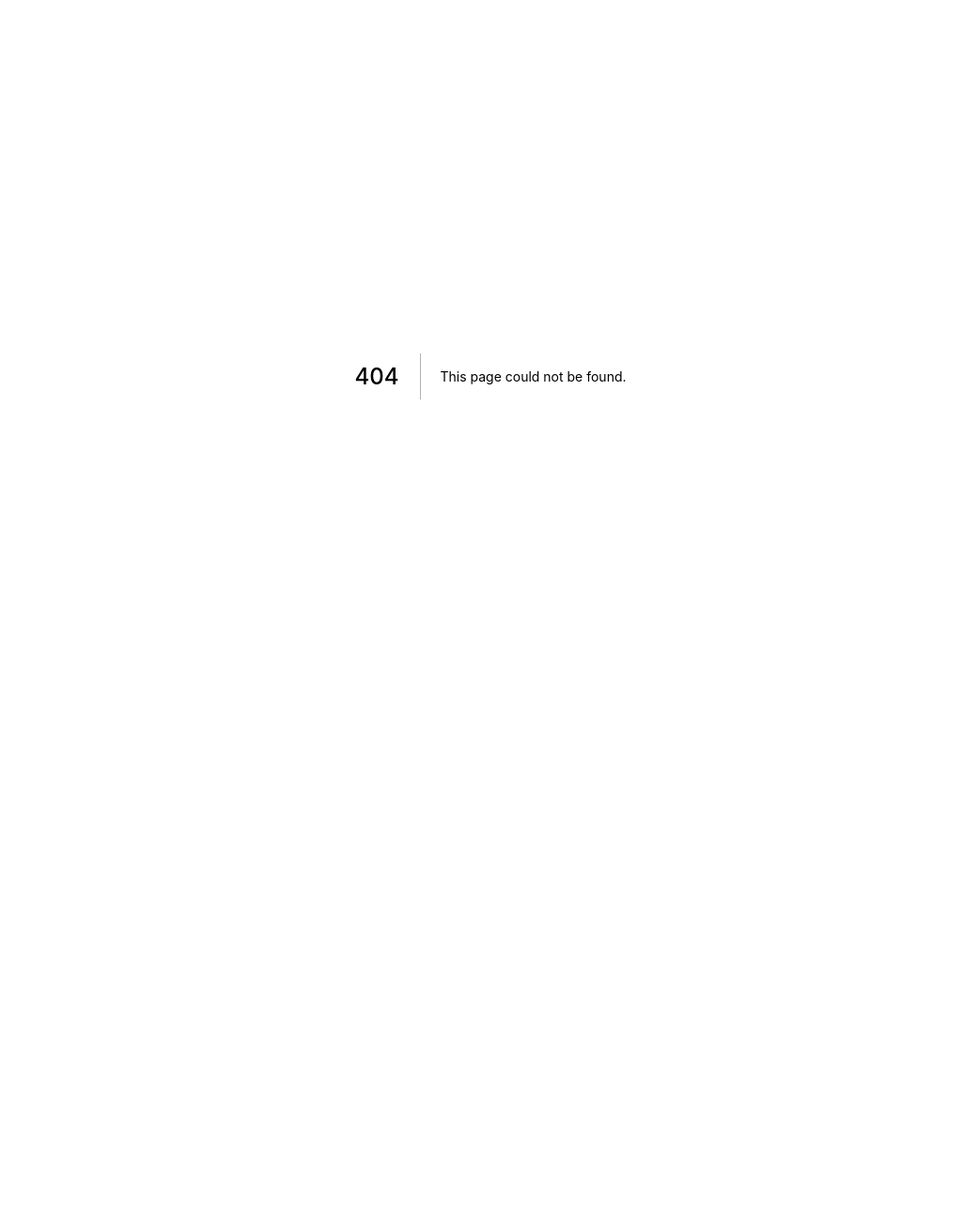
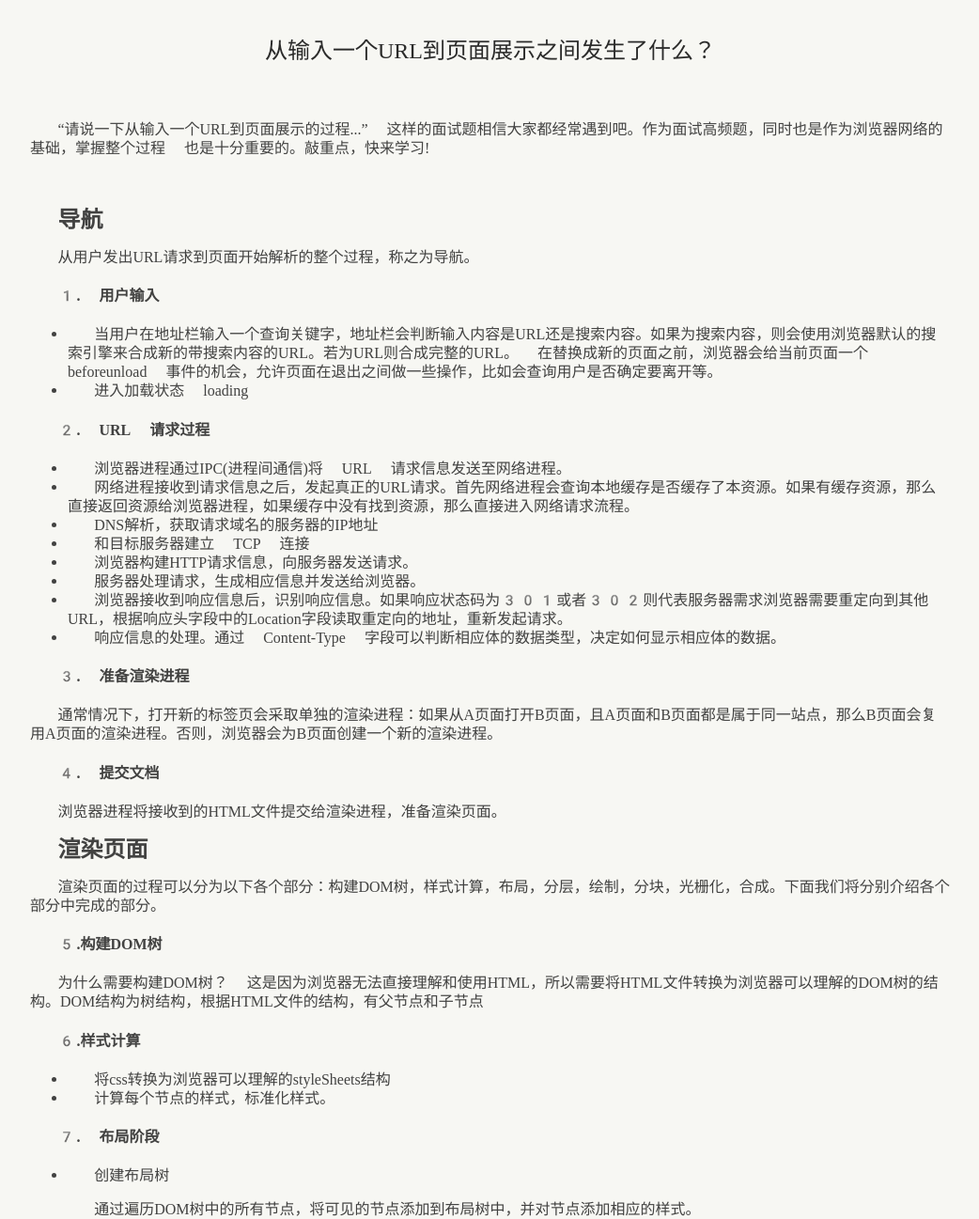
Before and after one commit to caohuijun2018/Blog, a Next.js app: page /blog/URL-display in a window 1280 px wide. Before the commit this address had no page. Shown: the top 1297 px of the page at 94% size, without its empty margins (118-1160 px from the left). Before the commit the page ends 800 px from the top, so only its background shows below. Built offline with nearby package versions, Linux system fonts and the light colour scheme.

Commit message:
feature():The second blog

```diff
--- a/pages/blog/HTTP-status-code.module.css
+++ b/pages/blog/HTTP-status-code.module.css
@@ -10,6 +10,7 @@
     width: 100%;
 }
 .content {
+    min-height: 560px;
     color: rgb(20,20,20,0.8);
     font-size: 16px;
     text-align: start;
--- /dev/null
+++ b/pages/blog/URL-display.tsx
@@ -0,0 +1,102 @@
+import { Footer } from "antd/lib/layout/layout";
+import Head from "next/head";
+import React from "react";
+import styles from "./HTTP-status-code.module.css";
+const Display = () => {
+  return (
+    <>
+      <Head>
+        <title>URL-display</title>
+        <link rel="icon" href="/favicon.png" />
+      </Head>
+      <main className={styles.container}>
+        <div>
+          <p className={styles.title}>
+            从输入一个URL到页面展示之间发生了什么？
+          </p>
+          <br />
+          <div className={styles.content}>
+            <p>
+              “请说一下从输入一个URL到页面展示的过程...”
+              这样的面试题相信大家都经常遇到吧。作为面试高频题，同时也是作为浏览器网络的基础，掌握整个过程
+              也是十分重要的。敲重点，快来学习!
+            </p>
+            <br />
+            <p>
+              <h2>导航</h2>
+              <p>从用户发出URL请求到页面开始解析的整个过程，称之为导航。</p>
+              <h4>1. 用户输入</h4>
+              <ul>
+                <li>
+                  当用户在地址栏输入一个查询关键字，地址栏会判断输入内容是URL还是搜索内容。如果为搜索内容，则会使用浏览器默认的搜索引擎来合成新的带搜索内容的URL。若为URL则合成完整的URL。
+                  在替换成新的页面之前，浏览器会给当前页面一个 beforeunload
+                  事件的机会，允许页面在退出之间做一些操作，比如会查询用户是否确定要离开等。
+                </li>
+                <li>进入加载状态 loading</li>
+              </ul>
+              <h4>2. URL 请求过程</h4>
+              <ul>
+                <li>
+                  浏览器进程通过IPC(进程间通信)将 URL 请求信息发送至网络进程。
+                </li>
+                <li>
+                  网络进程接收到请求信息之后，发起真正的URL请求。首先网络进程会查询本地缓存是否缓存了本资源。如果有缓存资源，那么直接返回资源给浏览器进程，如果缓存中没有找到资源，那么直接进入网络请求流程。
+                </li>
+                <li>DNS解析，获取请求域名的服务器的IP地址</li>
+                <li>和目标服务器建立 TCP 连接</li>
+                <li>浏览器构建HTTP请求信息，向服务器发送请求。</li>
+                <li>服务器处理请求，生成相应信息并发送给浏览器。</li>
+                <li>
+                  浏览器接收到响应信息后，识别响应信息。如果响应状态码为301或者302则代表服务器需求浏览器需要重定向到其他URL，根据响应头字段中的Location字段读取重定向的地址，重新发起请求。
+                </li>
+                <li>
+                  响应信息的处理。通过 Content-Type
+                  字段可以判断相应体的数据类型，决定如何显示相应体的数据。
+                </li>
+              </ul>
+              <h4>3. 准备渲染进程</h4>
+              <p>
+                通常情况下，打开新的标签页会采取单独的渲染进程：如果从A页面打开B页面，且A页面和B页面都是属于同一站点，那么B页面会复用A页面的渲染进程。否则，浏览器会为B页面创建一个新的渲染进程。
+              </p>
+              <h4>4. 提交文档</h4>
+              <p>浏览器进程将接收到的HTML文件提交给渲染进程，准备渲染页面。</p>
+            </p>
+            <h2>渲染页面</h2>
+            <p>
+              渲染页面的过程可以分为以下各个部分：构建DOM树，样式计算，布局，分层，绘制，分块，光栅化，合成。下面我们将分别介绍各个部分中完成的部分。
+            </p>
+            <h4>5.构建DOM树</h4>
+            <p>为什么需要构建DOM树？ 这是因为浏览器无法直接理解和使用HTML，所以需要将HTML文件转换为浏览器可以理解的DOM树的结构。DOM结构为树结构，根据HTML文件的结构，有父节点和子节点</p>
+            <h4>6.样式计算</h4>
+            <ul>
+                <li>将css转换为浏览器可以理解的styleSheets结构</li>
+                <li>计算每个节点的样式，标准化样式。</li>
+            </ul>
+            <h4>7. 布局阶段</h4>
+            <ul>
+                <li>创建布局树</li>
+                <p>通过遍历DOM树中的所有节点，将可见的节点添加到布局树中，并对节点添加相应的样式。</p>
+                <p>布局计算。在执行布局操作的过程中，会把布局计算之后的结果重新写回到布局树中，所以这里的布局树既是输出的内容也是输入的内容，这是布局中相对不合理的一个地方。当然Chrome团队也在下一代的布局系统中做出完善</p>
+                <li>分层</li>
+                <p>浏览器页面中看到的内容是很多的样式图层重叠在一起构成了最终的页面。所以在渲染过程中需要单独渲染单独的每个图层。</p>
+                <ul>
+                    <li>构建布局树对应的图层树。并不是布局树中的每一个节点都包含一个图层。如果一个节点没有对应的层，那么这个节点就属于副节点的图层。拥有层叠上下文的元素会被单独提升为一个图层，比如有z-index属性的元素就会单独有一个图层</li>
+                    <li>图层绘制。为每个图层常见一个绘制列表，将一个图层的绘制拆分成很多的小的绘制指令，然后把这些指令放入一个列表中。这一操作并不会真正执行绘制的操作。</li>
+                </ul>
+                <li>栅格化</li>
+                <p>合成现成将图层划分为图块，然后合成线程会按照视口附近的图块来优先生成位图</p>
+                <li>合成和显示</li>
+                <p>一旦多有的图块都被栅格化，合成线程就会生成一个绘制图块的mingl“DrawQuad”，然后该命令提交给浏览器进程，根据DrawQuad命令，将页面内容绘制到内存中，最后将内存中的内容显示在页面上</p>
+            </ul>
+            <p>这就是整个从URL输入到页面展示的过程。关于导航部分的具体细节，将会在之后的文章中详细讨论。</p>
+          </div>
+        </div>
+        <Footer>
+          <p className={styles.time}>2022-10-20</p>
+        </Footer>
+      </main>
+    </>
+  );
+};
+
+export default Display;
--- a/pages/blog/index.tsx
+++ b/pages/blog/index.tsx
@@ -17,9 +17,9 @@ const Blog = () => {
       tar: "/blog/HTTP-status-code",
     },
     {
-      title: "这是一个测试",
-      des: "HTTP响应状态码用来表明服务器端的响应状态，了解和熟悉常见的响应状态码有助于快速明确请求状态信息",
-      tar: "/blog/HTTP-status-code",
+      title: "从输入一个URL到页面展示之间发生了什么？",
+      des: "超高频面试题目-掌握页面加载的整个过程",
+      tar: "/blog/URL-display",
     },
     {
       title: "这也是一个测试",
```
Also changed, not shown: pages/blog/URL-display.module.css (added).
